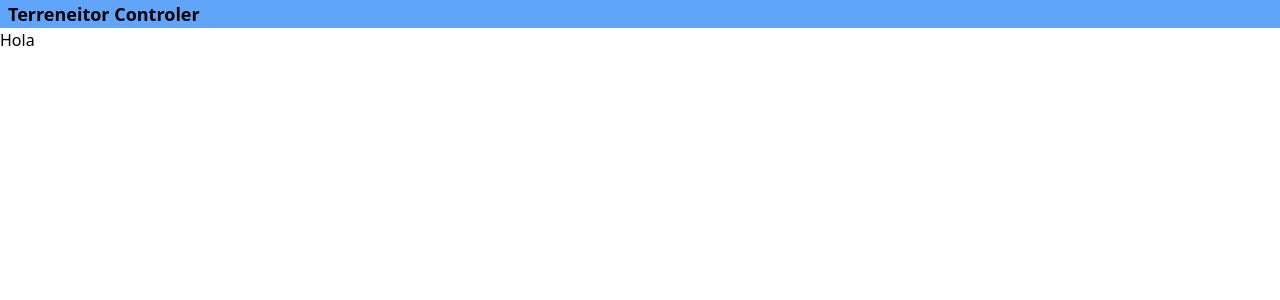
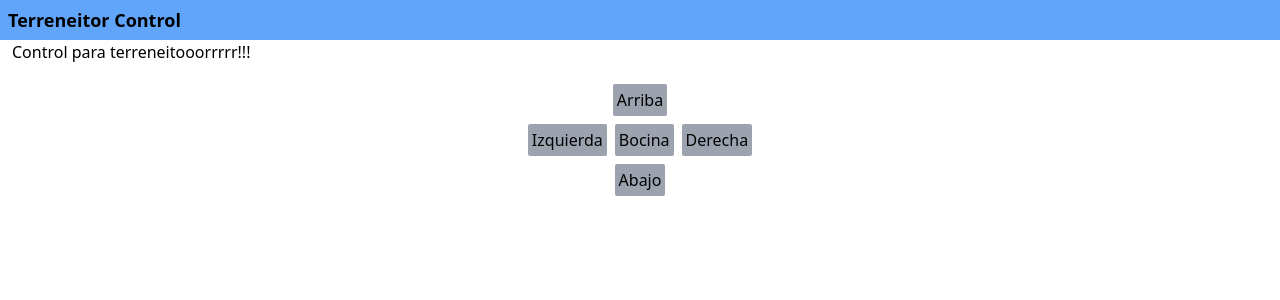
Before and after one commit to DavidUpegui/Car_Controls-IoT, a Next.js app: page / in a window 1280 px wide. Shown: the top 300 px of the page. Built offline with nearby package versions, Linux system fonts and the light colour scheme.

Commit message:
Buttons for controls created

```diff
--- /dev/null
+++ b/src/components/ControlButton.tsx
@@ -0,0 +1,10 @@
+import React from "react";
+
+interface Props {
+  text: string;
+}
+const ControlButton = ({ text }: Props) => {
+  return <button className="m-1 bg-gray-400 rounded-sm p-1">{text}</button>;
+};
+
+export default ControlButton;
--- /dev/null
+++ b/src/components/ControlPanel.tsx
@@ -0,0 +1,22 @@
+import React from "react";
+import ControlButton from "./ControlButton";
+
+const ControlPanel = () => {
+  return (
+    <div className="flex flex-col items-center w-full mt-4">
+      <div>
+        <ControlButton text="Arriba"></ControlButton>
+      </div>
+      <div className="flex">
+        <ControlButton text="Izquierda"/>
+        <ControlButton text="Bocina"/>
+        <ControlButton text="Derecha"/>
+      </div>
+      <div>
+        <ControlButton text="Abajo"/>
+      </div>
+    </div>
+  );
+};
+
+export default ControlPanel;
--- a/src/components/Header.tsx
+++ b/src/components/Header.tsx
@@ -2,8 +2,8 @@ import React from 'react'
 
 const Header = () => {
   return (
-    <header className='bg-blue-400'>
-        <h1 className='text-lg font-bold mx-2'>Terreneitor Controler</h1>
+    <header className='bg-blue-400 h-10 flex items-center'>
+        <h1 className='text-lg font-bold mx-2'>Terreneitor Control</h1>
     </header>
   )
 }
--- a/src/screens/Home/index.tsx
+++ b/src/screens/Home/index.tsx
@@ -1,9 +1,11 @@
+import ControlPanel from '@/components/ControlPanel'
 import React from 'react'
 
 const HomePage = () => {
   return (
-    <main>
-        Hola
+    <main className='px-3'>
+        <h2>Control para terreneitooorrrrr!!!</h2>
+        <ControlPanel/>
     </main>
   )
 }
```
